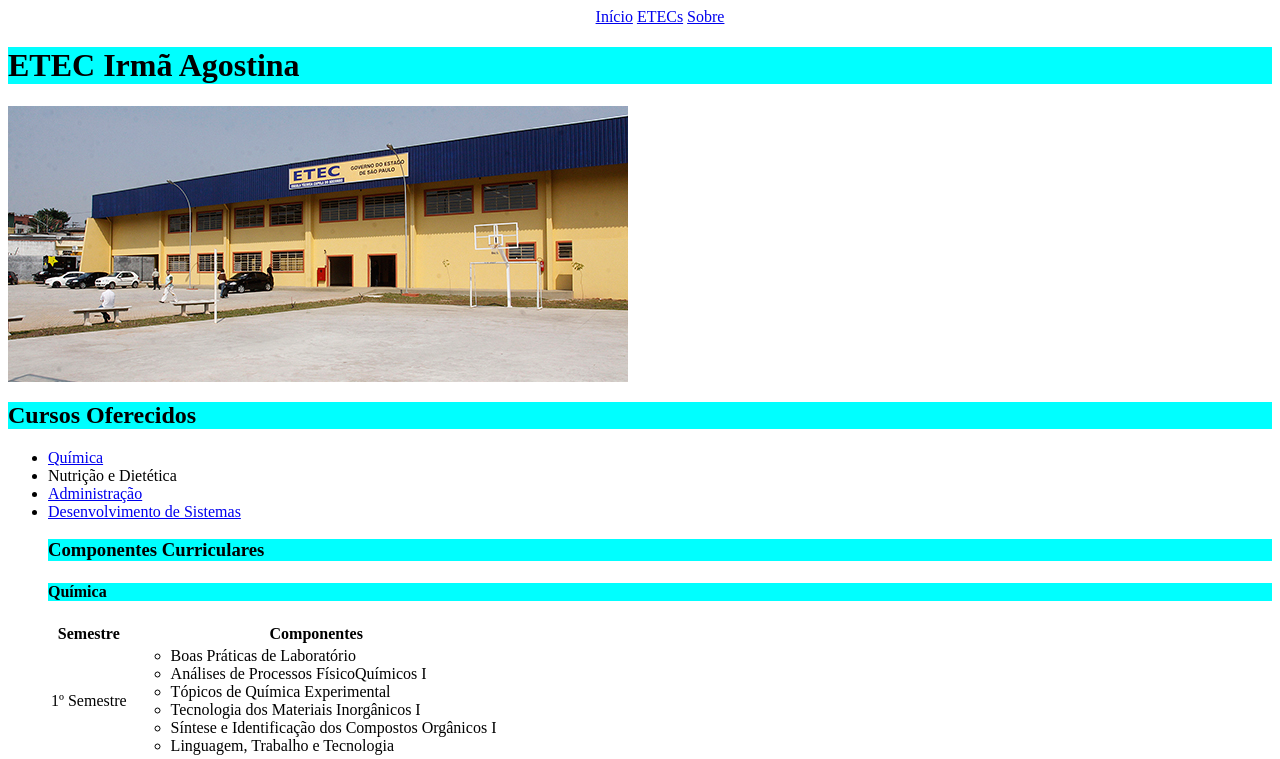
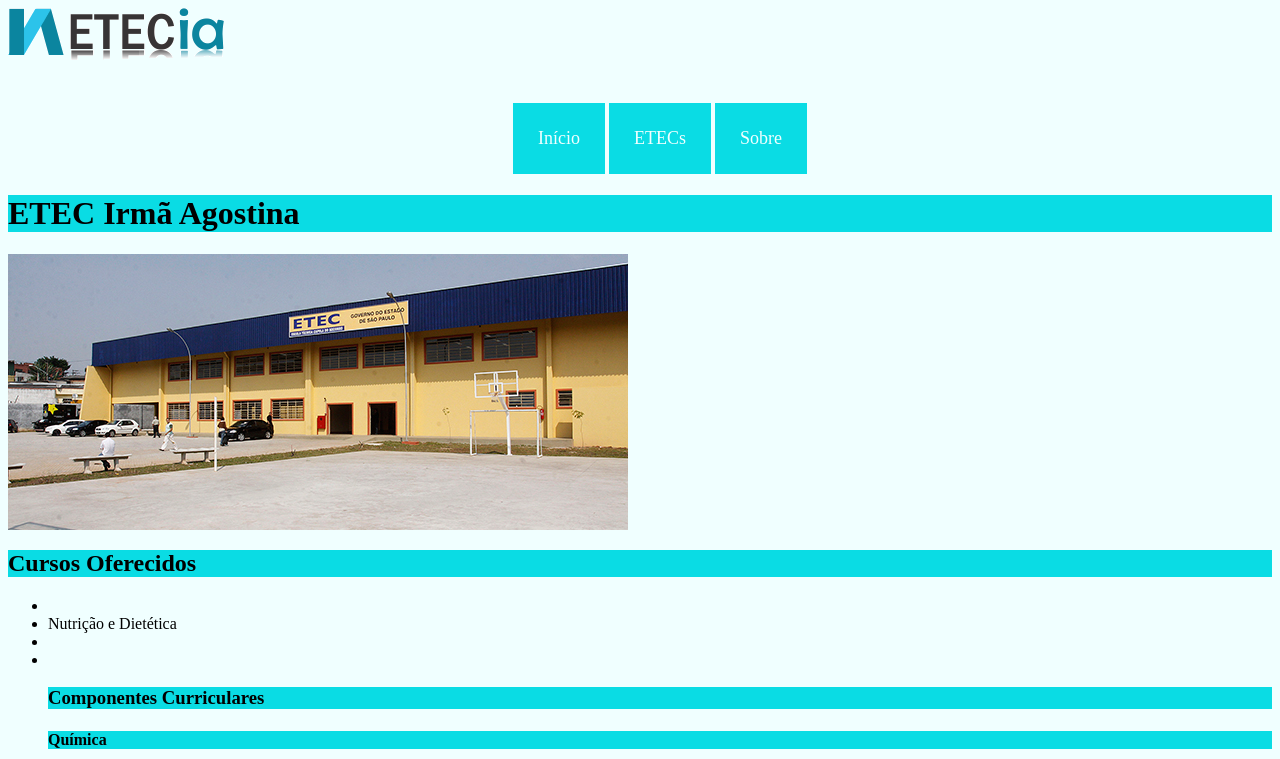
Before and after one commit to ValdirFilho/Site-da-ETEC, a plain HTML site: page etecia.html in a window 1280 px wide. Shown: the top 759 px of the page. Drawn offline with Linux system fonts and the light colour scheme; files whose address does not match are found by name.

Commit message:
atualização

```diff
--- a/etecia.html
+++ b/etecia.html
@@ -6,10 +6,11 @@
 </head>
 <body>
 
-		<ul class="home">
-				<li><a href="index.html">Início</a></li>
-				<li><a href="etecs.html">ETECs</a></li>
-				<li><a href="sobre.html">Sobre</a></li>
+<img src="C:/Git/Site-da-ETEC/img/logo_etecia.png">
+			<ul class="menu">
+				<li class="home"> <a href="index.html">Início</a></li>
+				<li class="home"> <a href="etecs.html">ETECs</a></li>
+				<li class="home"> <a href="sobre.html">Sobre</a></li>
 			</ul>
 <h1 >ETEC Irmã Agostina</h1>
 <img src="C:/Git/Site-da-ETEC/img/etecia.jpg">
--- a/style/style.css
+++ b/style/style.css
@@ -1,13 +1,39 @@
 h1, h2, h3, h4{
-    background-color: aqua;
+    background-color:rgb(10, 220, 228);
 }
 
-.home{
+.menu {
 text-align: center;
+
 
 }
 
-.home li {
+.home {
     display: inline-block;
     list-style: none;
+    border: 2px;
+    background-color: rgb(10, 220, 228);
+    padding: 25px;
+    padding-left: 25px;
+    padding-right: 25px;
+    font-size: 18px;
+
+
 }
+
+a {
+text-decoration: none;
+color: azure;
+
+}
+
+.home:hover {
+background-color: brown;
+cursor: pointer;
+
+
+}
+
+body {
+background-color: azure;
+}
```
